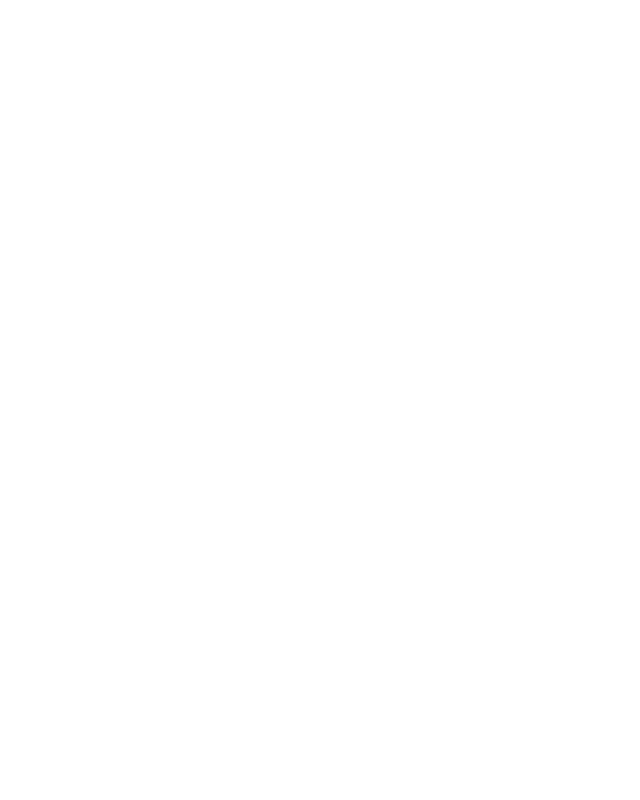
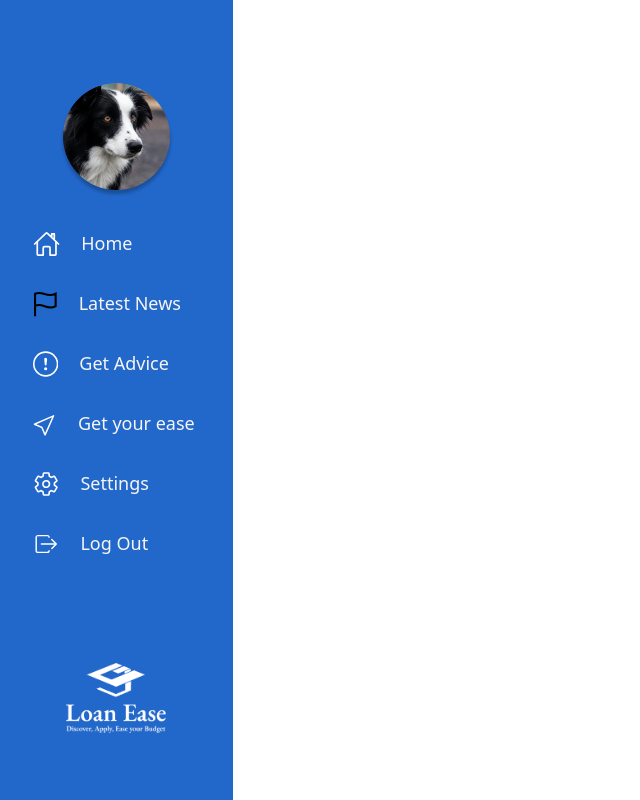
Before and after one commit to vaneetkau/tealproject, a React (Create React App) app in the folder frontend/client/: page /Sidebar in a window 1280 px wide. Before the commit this address had no page. Shown: the whole page, without its empty margins (0-640 px from the left). Built offline with nearby package versions, Linux system fonts and the light colour scheme.

Commit message:
Navbar updates

```diff
--- a/frontend/client/src/App.js
+++ b/frontend/client/src/App.js
@@ -10,7 +10,6 @@ import AboutPage from "./components/LandingPage/AboutPage";
 import FaqPage from "./components/LandingPage/FaqPage";
 import TandCPage from "./components/LandingPage/TandCPage";
 import Contact from "./components/LandingPage/Contact";
-import Home from "./components/Home/Home";
 import LatestNews from "./components/LatestNews/LatestNews";
 import LoanAdvice from "./components/LoanAdvice/LoanAdvice";
 import LoanList from "./components/LoanTest/LoanList";
@@ -20,6 +19,8 @@ import Pay from "./components/Pay/Pay";
 import Statement from "./components/Statement/Statement";
 import MyProfile from "./components/MyProfile";
 import Register from "./components/UserAuthentication/Register";
+import Dashboard from "./components/Dashboard/Dashboard";
+import Sidebar from "./components/Sidebar/Sidebar";
 
 function App() {
   const [currentForm, setCurrentForm] = useState("Login");
@@ -41,8 +42,9 @@ function App() {
           {/* <Route path="/Login" element={<Login />} /> */}
           <Route path="/Login" element={<Login />} />
           <Route path="/Register" element={<Register />} />
+          <Route path="/Sidebar" element={<Sidebar />} />
 
-          <Route path="/home" element={<Home />} />
+          <Route path="/Dashboard" element={<Dashboard />} />
           <Route path="/LatestNews" element={<LatestNews />} />
           <Route path="/LoanAdvice" element={<LoanAdvice />} />
           <Route path="/LoanList" element={<LoanList />} />
--- a/frontend/client/src/components/Sidebar/Sidebar.css
+++ b/frontend/client/src/components/Sidebar/Sidebar.css
@@ -1,6 +1,6 @@
 .navbar {
   background-color: #2267CA;
-  height: 80px;
+  height: 100px;
   display: flex;
   justify-content: start;
   align-items: center;
@@ -14,7 +14,7 @@
 
 .nav-menu {
   background-color: #2267CA;
-  width: 200px;
+  width: fit-content;
   height: 100vh;
   display: flex;
   justify-content: center;
@@ -22,6 +22,10 @@
   top: 0;
   right: -100%;
   transition: 850ms;
+}
+
+.nav-menu-ul {
+  width: 100%; /* Ensure the parent div takes full width */
 }
 
 .nav-menu.active {
@@ -48,9 +52,11 @@
   align-items: center;
   padding: 0 12px;
   border-radius: 4px;
+  transition: background-color 0.3s;
+
 }
 
-.nav-text a:hover {
+.nav-menu-ul li.nav-text a:hover {
   background-color: #FFB700;
 }
 
@@ -72,8 +78,9 @@ span {
 }
 
 svg {
-  width: 2em;
-  height: 2em;
+  width: 100%;
+  height: 100%;
+  padding: 5px;
 }
 
 
@@ -81,6 +88,9 @@ ul>li{
   text-align: left;
 }
 
+.nav-menu-ul span {
+  white-space: nowrap;
+}
 
 @media screen and (max-width: 768px) {
   .sm-screen {
--- a/frontend/client/src/components/Sidebar/Sidebar.jsx
+++ b/frontend/client/src/components/Sidebar/Sidebar.jsx
@@ -35,12 +35,12 @@ const Sidebar = () => {
             <img src={LoanEaseLogoSmall} className="d-inline-block align-top logo_LoanEase" alt="LoanEase" />
           </Link>
           <Link to="#" className="menu-bars p-2 ">
-            <FaBars onClick={showSidebar} />
+            <FaBars onClick={showSidebar} style={{ height: "2em", padding: "0px" }} />
           </Link>
         </div>
         <nav className={`${sidebar ? "nav-menu active" : "nav-menu"} lg-screen`} style={{ zIndex: 1000 }}>
-          <ul className="nav-menu-items p-0 h-100 nav-menu-ul" onClick={showSidebar}>
-            <ul className="m-0 p-0 d-flex flex-column justify-content-around">
+          <ul className="nav-menu-items p-0 h-100 nav-menu-ul w-100" onClick={showSidebar}>
+            <ul className="m-0 p-0 flex-column">
               <li className="sm-screen"></li>
               <li className="navbar-toggle px-4 d-flex justify-content-end d-non d-md-none">
                 <Link to="#" className="menu-bars">
@@ -50,7 +50,7 @@ const Sidebar = () => {
               <li className="text-center p-3 rounded sm-screen">
                 <img src={user} alt="LoanEaseLogo" className="img-fluid rounded-circle" />
               </li>
-              <ul className="m-0 p-0">
+              <ul className="m-0 p-0 d-flex flex-column align-items-start">
                 {SidebarData.map((item, index) => {
                   return (
                     <li key={index} className={item.className}>
--- a/frontend/client/src/components/Sidebar/SidebarData.js
+++ b/frontend/client/src/components/Sidebar/SidebarData.js
@@ -1,47 +1,54 @@
 import React from "react";
 import * as FaIcons from "react-icons/fa";
 import * as AiIcons from "react-icons/ai";
-import * as IoIcons from "react-icons/io";
+import { IoHomeOutline } from "react-icons/io5";
+import { FaRegNewspaper } from "react-icons/fa";
+import { BsCursor } from "react-icons/bs";
+import { BsExclamationCircle } from "react-icons/bs";
+import { IoSettingsOutline } from "react-icons/io5";
+import { IoIosLogOut } from "react-icons/io";
+import { GrFlag } from "react-icons/gr";
 import HeroSection from "../LandingPage/HeroSection";
 import LatestNews from "../LatestNews/LatestNews";
 import MyProfile from "../MyProfile";
 
+import GetYourEaseIcon from "./GetYourEase.png";
+
 export const SidebarData = [
   {
     title: "Home",
-    path: "/Home",
-    icon: <AiIcons.AiFillHome />,
-    className: "nav-text",
+    path: "/Dashboard",
+    icon: <IoHomeOutline />,
+    className: "nav-text px-3",
   },
   {
     title: "Latest News",
     path: "/LatestNews",
-    icon: <IoIcons.IoIosPaper />,
-    className: "nav-text",
+    icon: <GrFlag />,
+    className: "nav-text px-3",
   },
   {
     title: "Get Advice",
     path: "/LoanAdvice",
-    icon: <FaIcons.FaExclamationCircle />,
-    className: "nav-text",
+    icon: <BsExclamationCircle />,
+    className: "nav-text px-3",
   },
   {
     title: "Get your ease",
     path: "/LoanList",
-    icon: <FaIcons.FaMousePointer />,
-    className: "nav-text",
+    icon: <BsCursor />,
+    className: "nav-text px-3",
   },
   {
     title: "Settings",
     path: "/MyProfile",
-    // icon: <FaIcons.FaEnvelopeOpenText />,
-    icon: <FaIcons.FaCog />,
-    className: "nav-text",
+    icon: <IoSettingsOutline />,
+    className: "nav-text px-3",
   },
   {
     title: "Log Out",
     path: "/",
-    icon: <FaIcons.FaSignOutAlt />,
-    className: "nav-text",
+    icon: <IoIosLogOut />,
+    className: "nav-text px-3",
   },
 ];
--- a/frontend/client/src/components/UserAuthentication/Login.jsx
+++ b/frontend/client/src/components/UserAuthentication/Login.jsx
@@ -31,7 +31,7 @@ function Login(props) {
       .then(() => {
         alert("Successfully Loggedin");
         console.log("Navigating to /Home");
-        navigate("/Home");
+        navigate("/Dashboard");
       })
       .catch((error) => {
         console.error("Login failed:", error);
```
Also changed, not shown: frontend/client/src/components/Dashboard/Dashboard.jsx (+34 -64 lines), frontend/client/src/components/LatestNews/LatestNews.js (+9 -28 lines), frontend/client/src/components/Sidebar/GetYourEase.png (added).
